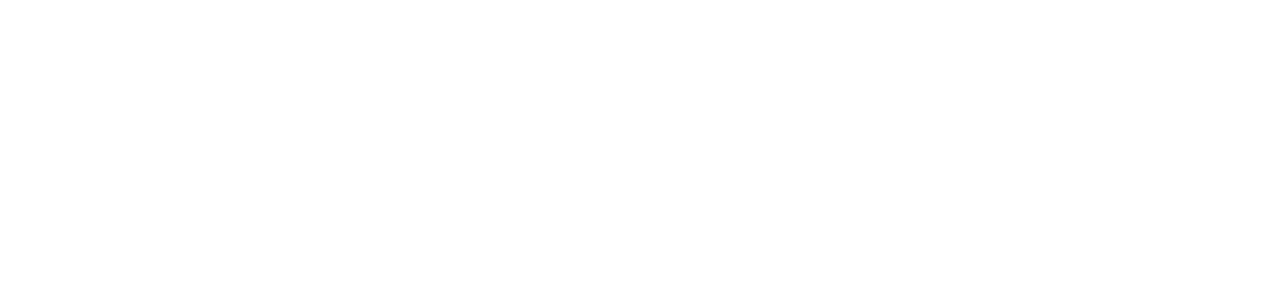
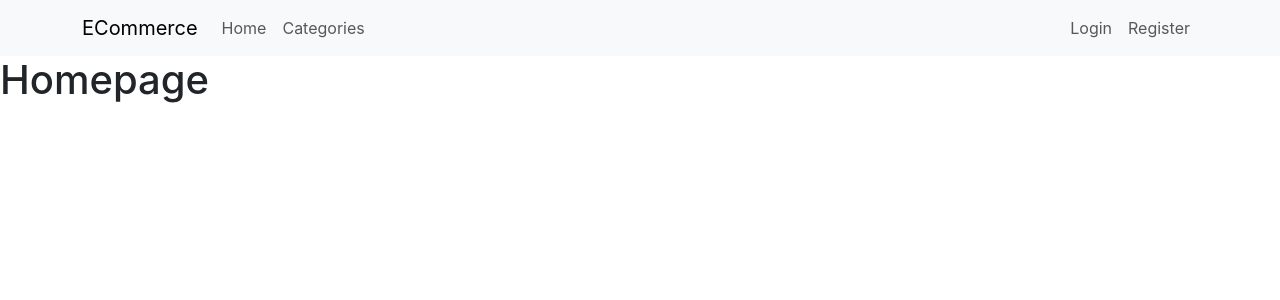
Before and after one commit to AxxellB/order_management_system, a React (Create React App) app in the folder frontend/: page / in a window 1280 px wide. Before the commit this address had no page. Shown: the top 300 px of the page. Built offline with nearby package versions, Linux system fonts and the light colour scheme.

Commit message:
Added navigation

```diff
--- a/frontend/src/App.js
+++ b/frontend/src/App.js
@@ -2,15 +2,21 @@
 import LoginPage from "./pages/LoginPage";
 import { BrowserRouter as Router, Routes, Route } from 'react-router-dom';
 import Homepage from "./pages/Homepage";
+import Navigation from "./components/Navigation";
+import {useState} from "react";
 
 function App() {
+    const [user, setUser] = useState(null);
+    const isAdmin = false;
+
   return (
       <Router>
-        <Routes>
-            <Route path="/homepage" element={<Homepage />}></Route>
-            <Route path="/login" element={<LoginPage />} />
-            <Route path="/register" element={<RegisterPage />} />
-        </Routes>
+          <Navigation user={user} isAdmin={isAdmin} />
+          <Routes>
+              <Route path="/" element={<Homepage />} />
+              <Route path="/login" element={<LoginPage setUser={setUser} />} />
+              <Route path="/register" element={<RegisterPage />} />
+          </Routes>
       </Router>
   );
 }
--- /dev/null
+++ b/frontend/src/components/Navigation.js
@@ -0,0 +1,72 @@
+import React from 'react';
+import { Link } from 'react-router-dom';
+
+const Navigation = ({ user, isAdmin }) => {
+    return (
+        <nav className="navbar navbar-expand-lg navbar-light bg-light">
+            <div className="container">
+                <Link className="navbar-brand" to="/">ECommerce</Link>
+                <button className="navbar-toggler" type="button" data-bs-toggle="collapse" data-bs-target="#navbarNav" aria-controls="navbarNav" aria-expanded="false" aria-label="Toggle navigation">
+                    <span className="navbar-toggler-icon"></span>
+                </button>
+
+                <div className="collapse navbar-collapse" id="navbarNav">
+                    <ul className="navbar-nav me-auto">
+                        <li className="nav-item">
+                            <Link className="nav-link" to="/">Home</Link>
+                        </li>
+                        <li className="nav-item">
+                            <Link className="nav-link" to="/categories">Categories</Link>
+                        </li>
+
+                        {isAdmin && (
+                            <li className="nav-item dropdown">
+                                <a className="nav-link dropdown-toggle" href="#" id="adminDropdown" role="button" data-bs-toggle="dropdown" aria-expanded="false">
+                                    Admin
+                                </a>
+                                <ul className="dropdown-menu" aria-labelledby="adminDropdown">
+                                    <li><Link className="dropdown-item" to="/admin/products">Product Edit</Link></li>
+                                    <li><Link className="dropdown-item" to="/admin/categories">Category Edit</Link></li>
+                                    <li><Link className="dropdown-item" to="/admin/orders">Orders</Link></li>
+                                </ul>
+                            </li>
+                        )}
+
+                        {user && (
+                            <li className="nav-item">
+                                <Link className="nav-link" to="/profile">Profile</Link>
+                            </li>
+                        )}
+                    </ul>
+
+                    <ul className="navbar-nav ms-auto">
+                        {user ? (
+                            <>
+                                <li className="nav-item">
+                                    <Link className="nav-link" to="/basket">
+                                        <svg xmlns="http://www.w3.org/2000/svg" width="16" height="16" fill="currentColor" className="bi bi-basket" viewBox="0 0 16 16">
+                                            <path d="M5.757 1.071a.5.5 0 0 1 .172.686L3.383 6h9.234L10.07 1.757a.5.5 0 1 1 .858-.514L13.783 6H15a1 1 0 0 1 1 1v1a1 1 0 0 1-1 1v4.5a2.5 2.5 0 0 1-2.5 2.5h-9A2.5 2.5 0 0 1 1 13.5V9a1 1 0 0 1-1-1V7a1 1 0 0 1 1-1h1.217L5.07 1.243a.5.5 0 0 1 .686-.172zM2 9v4.5A1.5 1.5 0 0 0 3.5 15h9a1.5 1.5 0 0 0 1.5-1.5V9zM1 7v1h14V7zm3 3a.5.5 0 0 1 .5.5v3a.5.5 0 0 1-1 0v-3A.5.5 0 0 1 4 10m2 0a.5.5 0 0 1 .5.5v3a.5.5 0 0 1-1 0v-3A.5.5 0 0 1 6 10m2 0a.5.5 0 0 1 .5.5v3a.5.5 0 0 1-1 0v-3A.5.5 0 0 1 8 10m2 0a.5.5 0 0 1 .5.5v3a.5.5 0 0 1-1 0v-3a.5.5 0 0 1 .5-.5m2 0a.5.5 0 0 1 .5.5v3a.5.5 0 0 1-1 0v-3a.5.5 0 0 1 .5-.5"/>
+                                        </svg>
+                                    </Link>
+                                </li>
+                                <li className="nav-item">
+                                    <Link className="nav-link" to="/profile">{user.firstName}</Link>
+                                </li>
+                                <li className="nav-item">
+                                    <Link className="nav-link" to="/logout">Logout</Link>
+                                </li>
+                            </>
+                        ) : (
+                            <>
+                                <li className="nav-item"><Link className="nav-link" to="/login">Login</Link></li>
+                                <li className="nav-item"><Link className="nav-link" to="/register">Register</Link></li>
+                            </>
+                        )}
+                    </ul>
+                </div>
+            </div>
+        </nav>
+    );
+};
+
+export default Navigation;
```
